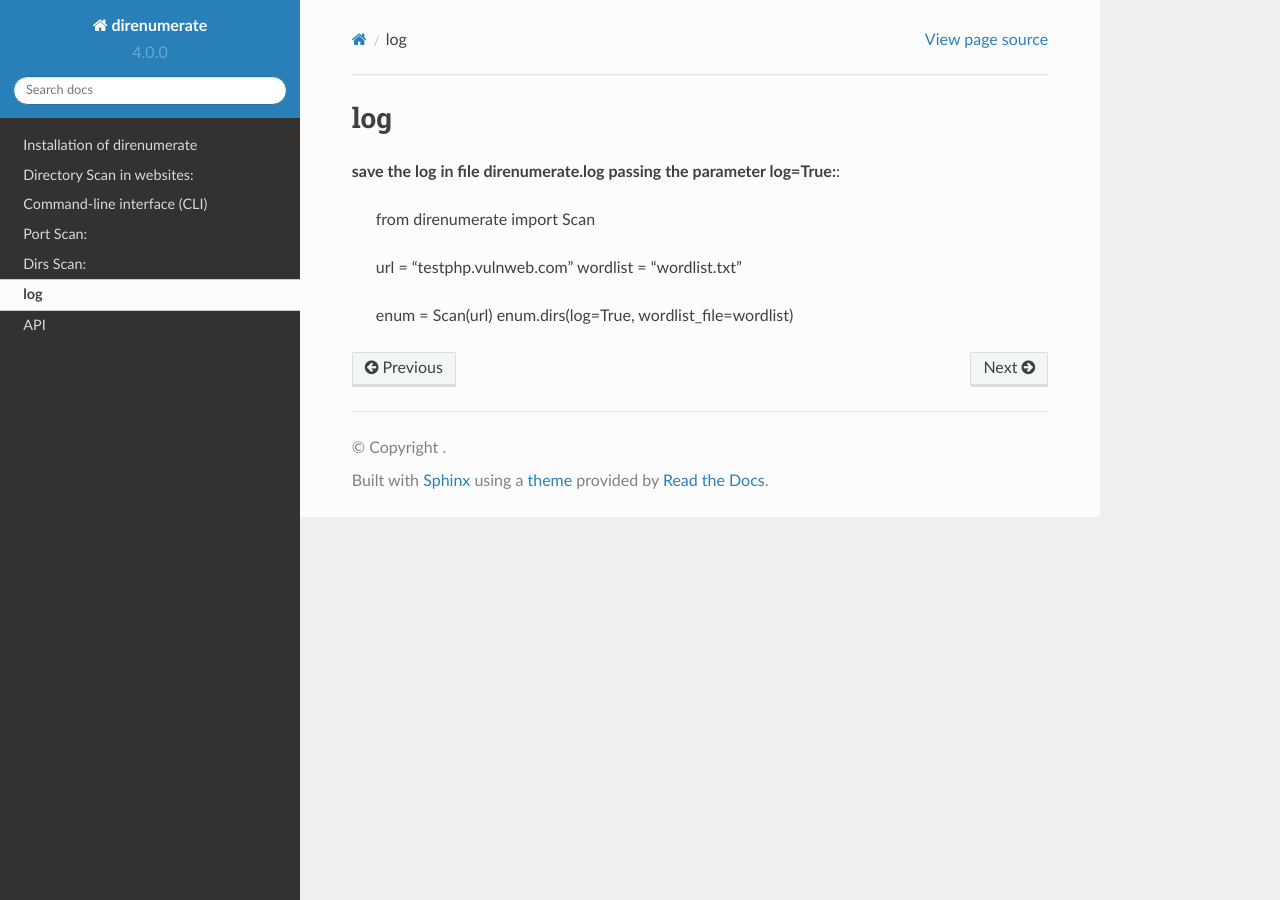
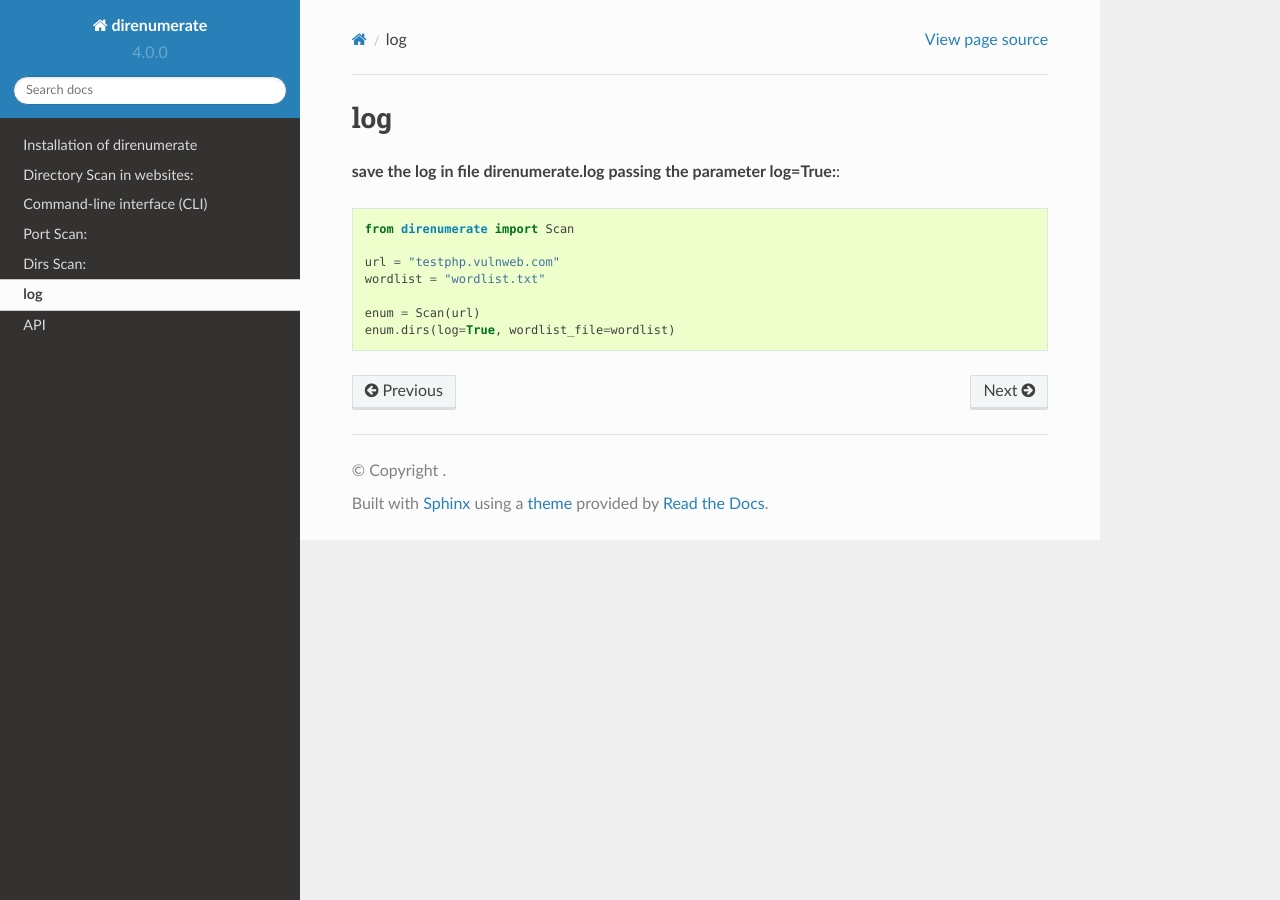
Before and after one commit to JuanBindez/direnumerate, a Sphinx documentation site: the page built from docs/user/log.rst, in a window 1280 px wide. Built offline with Sphinx 7.4.7 and the Read the Docs theme 2.0.0, drawn with Linux system fonts in a browser that asks for light colours.

Commit message:
Update log.rst

```diff
--- a/docs/user/log.rst
+++ b/docs/user/log.rst
@@ -3,7 +3,7 @@
 log
 ====
 
-**save the log in file direnumerate.log passing the parameter log=True:**:
+**save the log in file direnumerate.log passing the parameter log=True:**::
 
         from direnumerate import Scan
 
```
